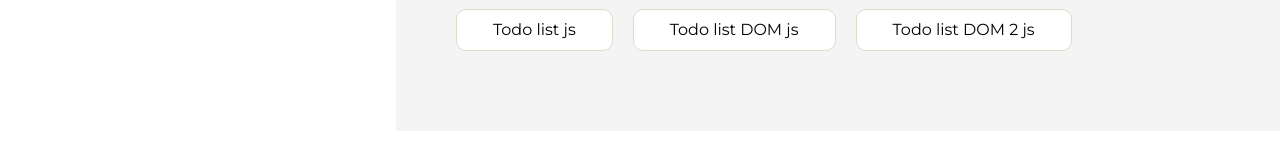
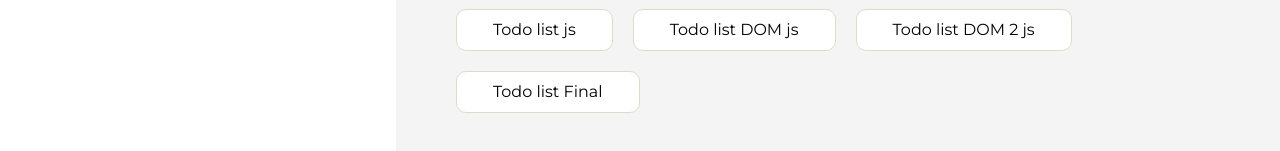
Before and after one commit to nur2282/homework, a plain HTML site: page index.html in a window 1280 px wide. Shown: the part 725-876 px from the top of the page. Drawn offline with Linux system fonts and the light colour scheme.

Commit message:
Update index.html

```diff
--- a/index.html
+++ b/index.html
@@ -173,6 +173,9 @@
                     <li class="content__list-item">
                         <a href="Todo-List-2/index.html">Todo list DOM 2 js</a>
                     </li>
+                    <li class="content__list-item">
+                        <a href="Todo-List-2/index.html">Todo list Final</a>
+                    </li>
                 </ul>
             </div>
             <div class="content__block hidden" id="diplomBlock">
```
